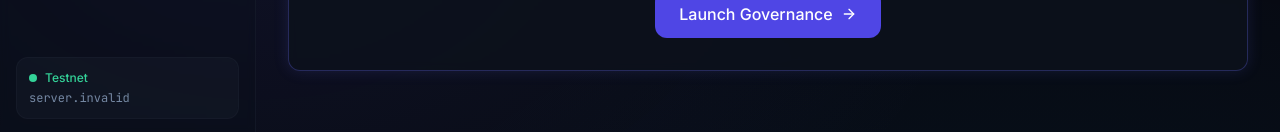
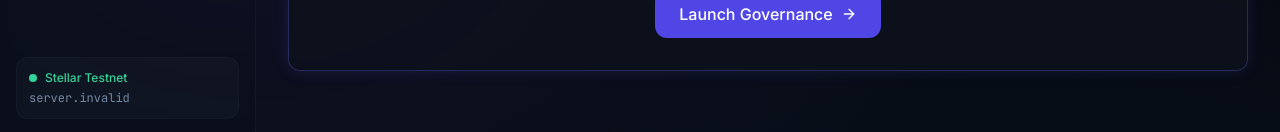
Before and after one commit to shuvamdutta2004/Stellar-DAO-Governance-Platform, a Next.js app: page / in a window 1280 px wide. Shown: the part 1830-1962 px from the top of the page. Built offline with nearby package versions, Linux system fonts and the light colour scheme; no server answers.

Commit message:
fix: sidebar ui looks good ui ux chage

```diff
--- a/components/layout/Sidebar.tsx
+++ b/components/layout/Sidebar.tsx
@@ -65,7 +65,7 @@
       <div className="mt-4 px-3 py-3 rounded-lg bg-secondary/40 border border-border/50">
         <div className="flex items-center gap-2">
           <span className="w-2 h-2 rounded-full bg-emerald-400 animate-pulse" />
-          <span className="text-xs font-medium text-emerald-400">Testnet</span>
+          <span className="text-xs font-medium text-emerald-400">Stellar Testnet</span>
         </div>
         <p className="text-xs text-muted-foreground mt-1 font-mono truncate">
           {process.env.NEXT_PUBLIC_STELLAR_RPC_URL?.replace("https://", "") ?? "soroban-testnet.stellar.org"}
```
